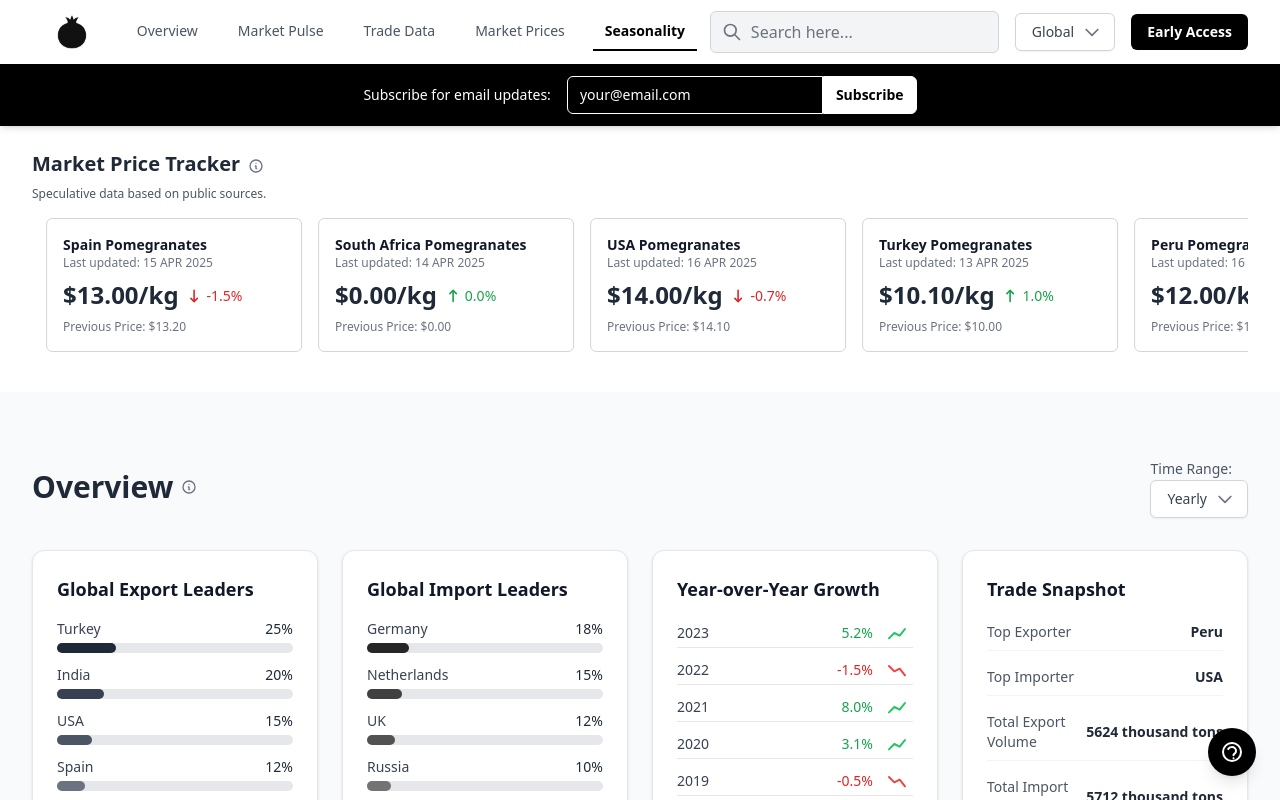
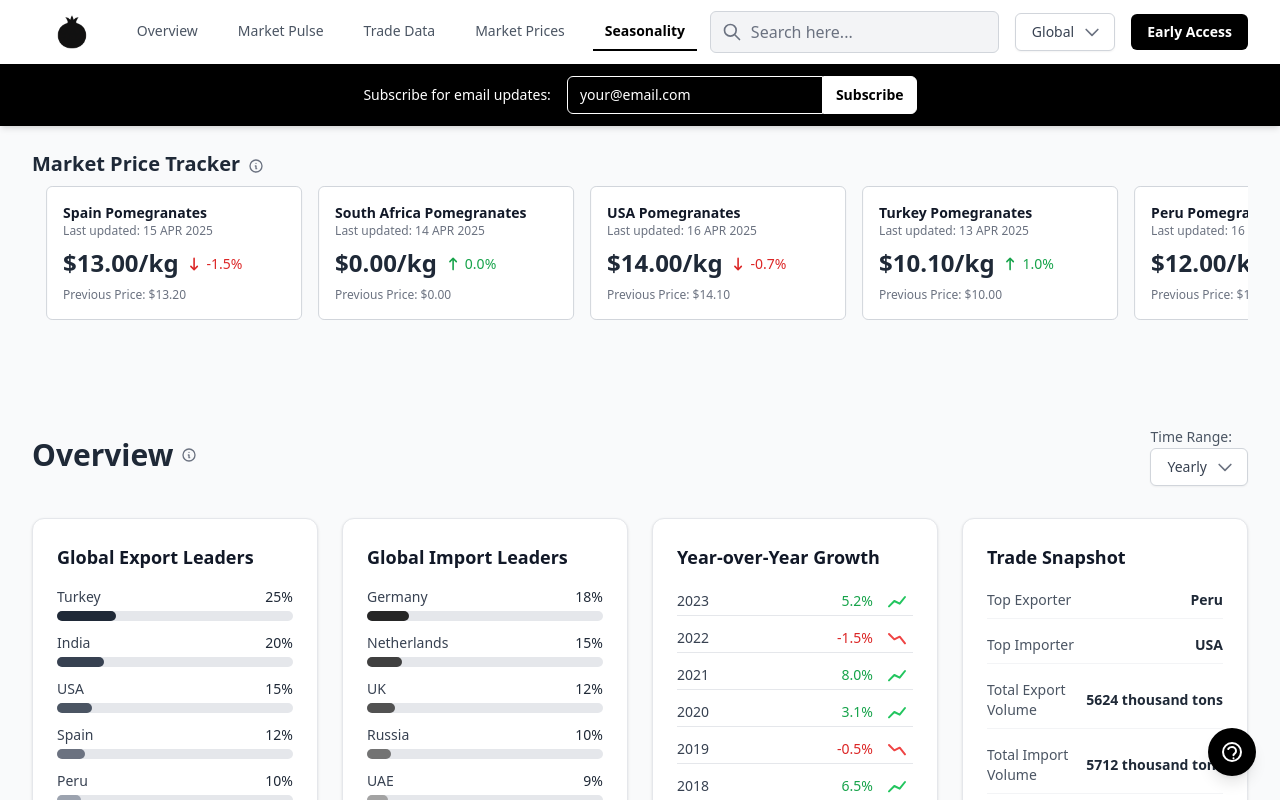
Before and after one commit to msshahzaib97/pomintel_complete, a React (Vite) app: page / in a window 1280 px wide. Shown: the top 800 px of the page. Built offline with nearby package versions, Linux system fonts and the light colour scheme.

Commit message:
Remove speculative data info paragraph from MarketPriceTracker

```diff
--- a/components/sections/overview/MarketPriceTracker.tsx
+++ b/components/sections/overview/MarketPriceTracker.tsx
@@ -29,7 +29,7 @@ const MarketPriceTracker: React.FC = () => {
   const duplicatedData = [...prices, ...prices]; // Duplicate for seamless loop
 
   return (
-    <div className="bg-white py-6 pb-10 shadow-sm">
+    <div className="bg-gray-50 py-6 pb-10 shadow-sm">
       <div className="max-w-7xl mx-auto px-4 sm:px-6 lg:px-8">
         <div className="flex items-center mb-2">
           <h3 className="text-xl font-semibold text-gray-800">Market Price Tracker</h3>
@@ -37,8 +37,6 @@ const MarketPriceTracker: React.FC = () => {
             <Tooltip content="Speculative data based on public sources. This data is estimated using public figures and market patterns, and auto-updates every 30-60 seconds." className="w-4 h-4" position="bottom" />
           </div>
         </div>
-        <p className="text-xs text-gray-600 mb-4">Speculative data based on public sources.</p>
-
         <div className="overflow-hidden group">
           <div className="animate-marquee whitespace-nowrap">
             {duplicatedData.map((price, index) => (
```
